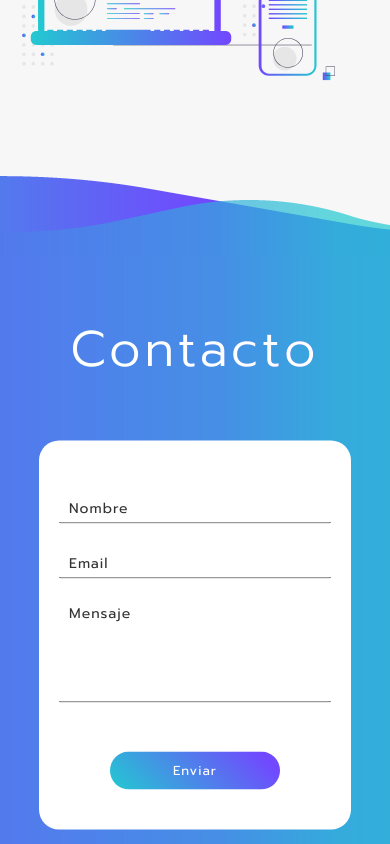
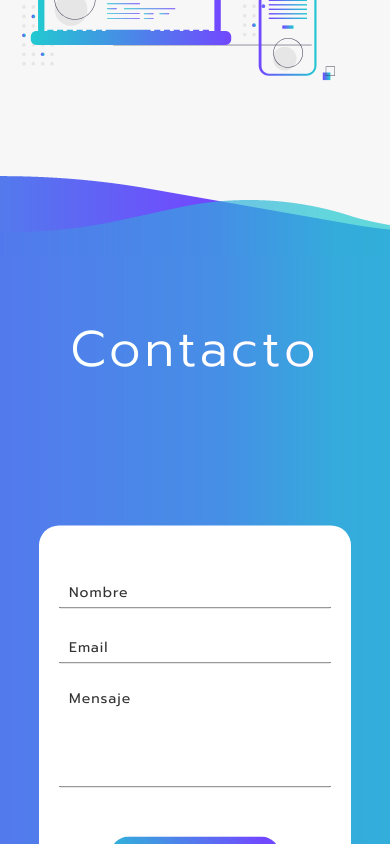
Before and after one commit to Guilleo03/portfolio, a Vue app: page /Contacto in a window 390 px wide. Shown: the part 4116-4960 px from the top of the page. Built offline with nearby package versions, Linux system fonts and the light colour scheme; a small style sheet from the web is missing.

Commit message:
algunos arreglos de responsive

```diff
--- a/src/components/Contacto.vue
+++ b/src/components/Contacto.vue
@@ -168,20 +168,17 @@ form {
 }
 @media screen and (max-width: 1024px){
   form{
-    top: 30vh;
     width: 50%;
   }
 }
 @media screen and (max-width: 900px){
   form{
-    width: 45%;
+    width: 80%;
     padding: 40px 20px;
   }
 }
 @media screen and (max-width: 450px){
   form{
-    top: 45vh;
-    width: 80%;
     padding: 40px 20px;
   }
 }
```
Also changed, not shown: 1 other file (tests, documents, lock files or other folders).
